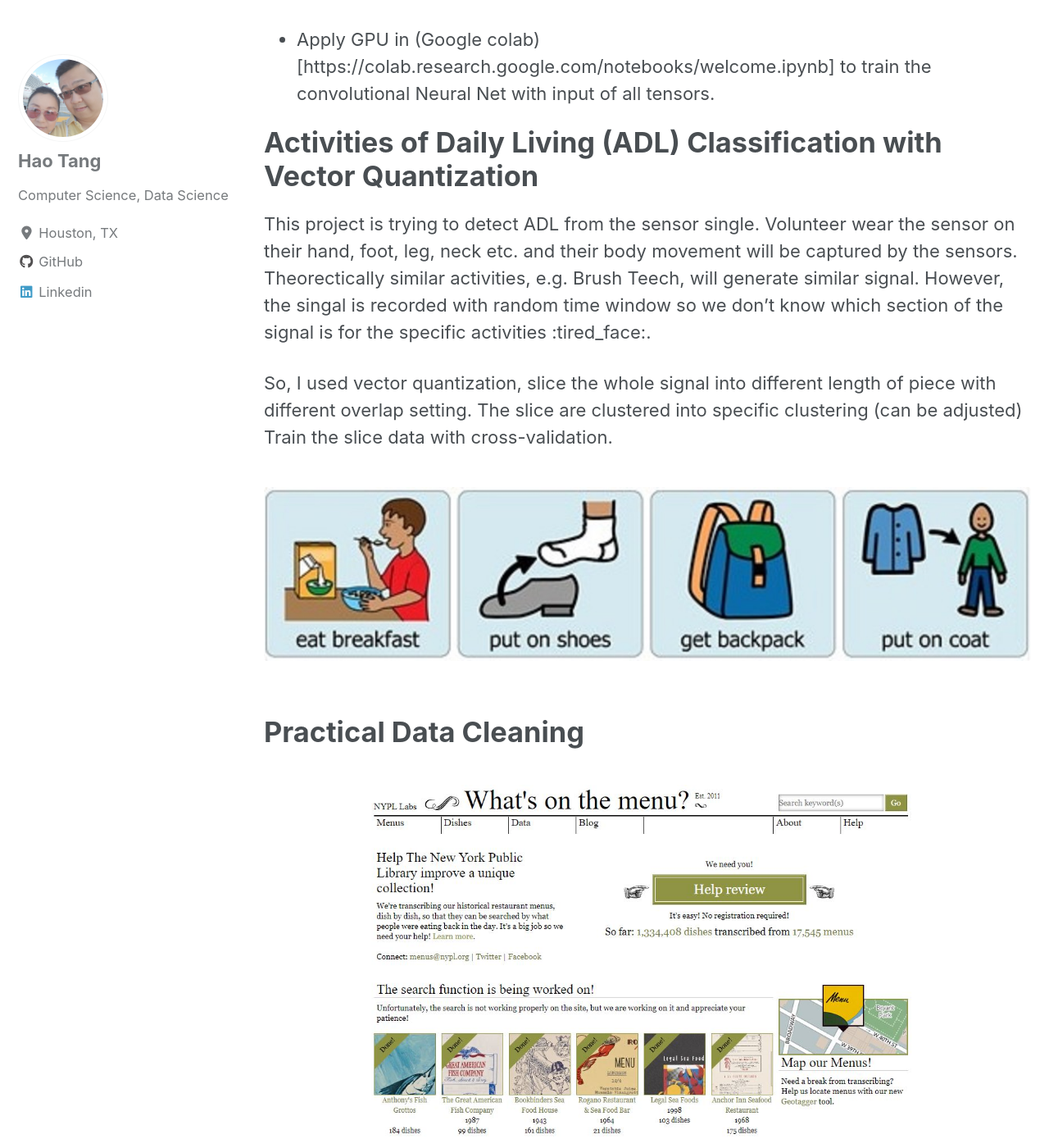
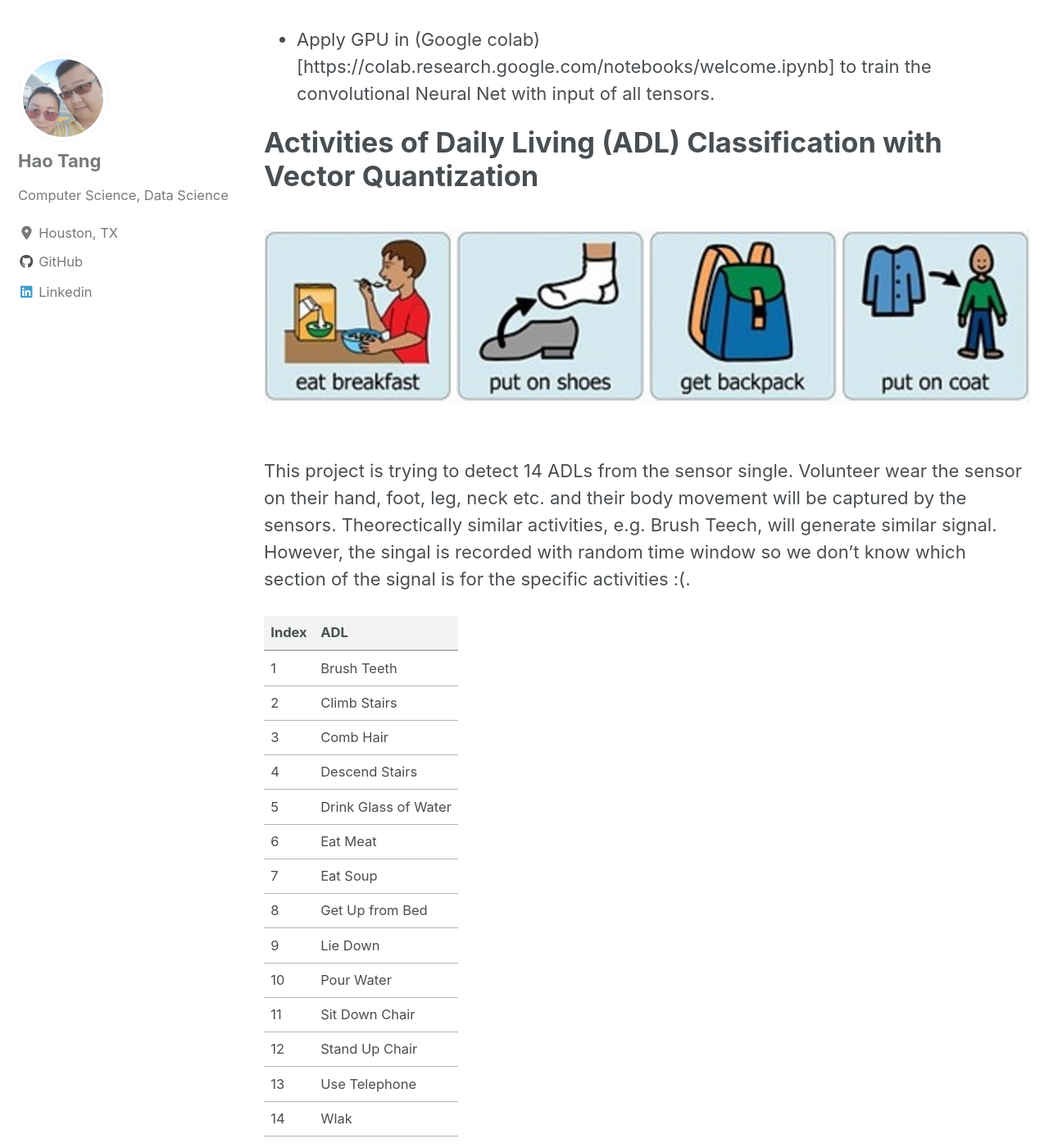
Before and after one commit to tanghao205/tanghao205.github.io, a Jekyll site: the page built from _pages/ML.md, in a window 1280 px wide and 1400 px high, scrolled down 6704 px. Shown: the whole window at 82% size. Built offline with Jekyll 4.4.1, drawn with Linux system fonts in a browser that asks for light colours; cached includes are drawn as plain includes; nearby versions of some CDN libraries; some of the changed text lies outside the part shown.

Commit message:
Update ML.md

```diff
--- a/_pages/ML.md
+++ b/_pages/ML.md
@@ -148,15 +148,35 @@ X_optimized = Vec_optimized.toarray()
 
 # Activities of Daily Living (ADL) Classification with Vector Quantization
 
-This project is trying to detect ADL from the sensor single. Volunteer wear the sensor on their hand, foot, leg, neck etc. and their body movement will be captured by the sensors. Theorectically similar activities, e.g. Brush Teech, will generate similar signal. However, the singal is recorded with random time window so we don't know which section of the signal is for the specific activities :tired_face:.
-
-So, I used vector quantization, slice the whole signal into different length of piece with different overlap setting.
-The slice are clustered into specific clustering (can be adjusted)
-Train the slice data with cross-validation.
-
 <figure>
     <a href="/images/ADL.jpg"><img src="/images/ADL.jpg"></a>
 </figure>
+
+This project is trying to detect 14 ADLs from the sensor single. Volunteer wear the sensor on their hand, foot, leg, neck etc. and their body movement will be captured by the sensors. Theorectically similar activities, e.g. Brush Teech, will generate similar signal. However, the singal is recorded with random time window so we don't know which section of the signal is for the specific activities :(.
+
+| Index                       | ADL                                      |
+| --------------------------- | ---------------------------------------- |
+| 1 | Brush Teeth |
+| 2 | Climb Stairs |
+| 3 | Comb Hair |
+| 4 | Descend Stairs |
+| 5 | Drink Glass of Water |
+| 6 | Eat Meat |
+| 7 | Eat Soup |
+| 8 | Get Up from Bed |
+| 9 | Lie Down |
+| 10 | Pour Water |
+| 11 | Sit Down Chair |
+| 12 | Stand Up Chair |
+| 13 | Use Telephone |
+| 14 | Wlak |
+
+So, I used vector quantization, slice the whole signal into different length of piece with different overlap setting.
+The slice are clustered into specific cluster and there will be pattern of the slice in these clustering. The classifier is trained based on the pattern. The training process apply cross-validation.
+
+By adjusting the slice length, overlap, clustering quantity, the classifier can learn the vector slice pattern and improve the precision.
+
+This method is powerful when we want to monitor any signal or signal-related activities.
 
 
 # Practical Data Cleaning
```
